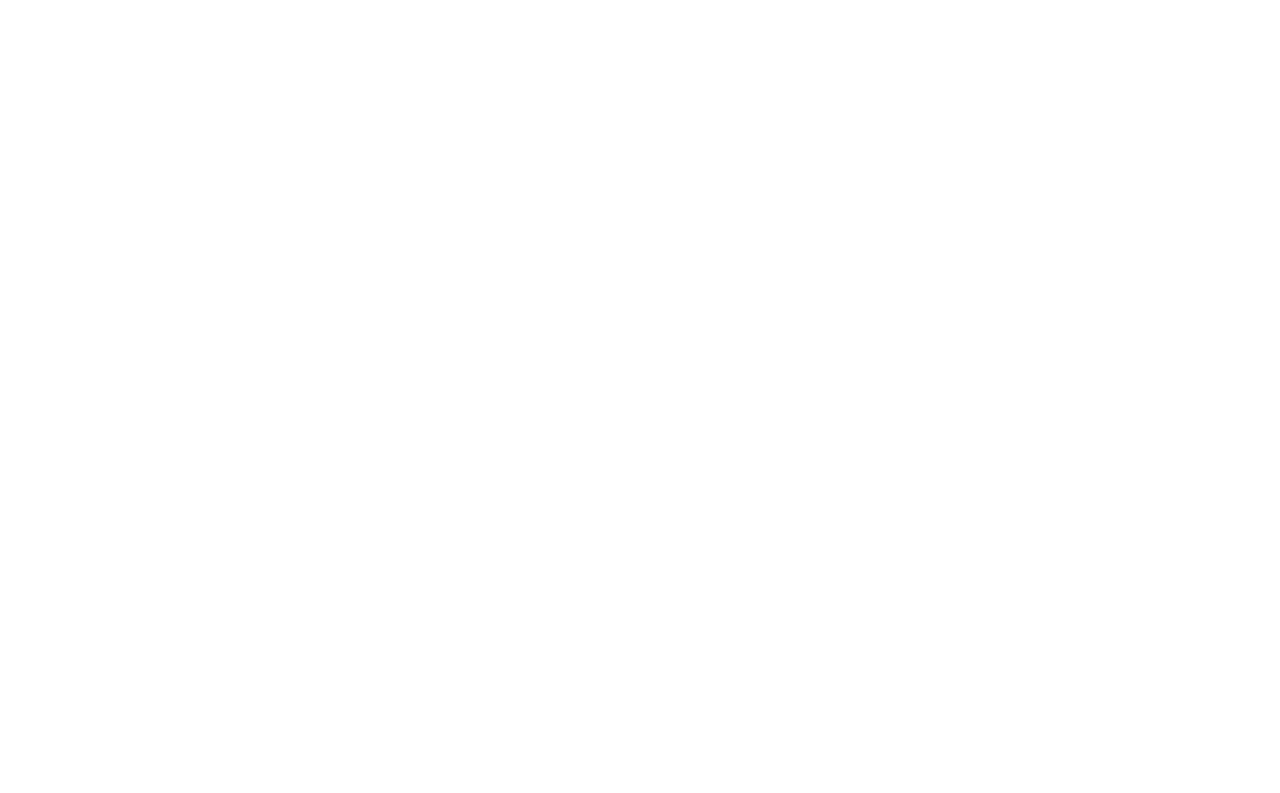
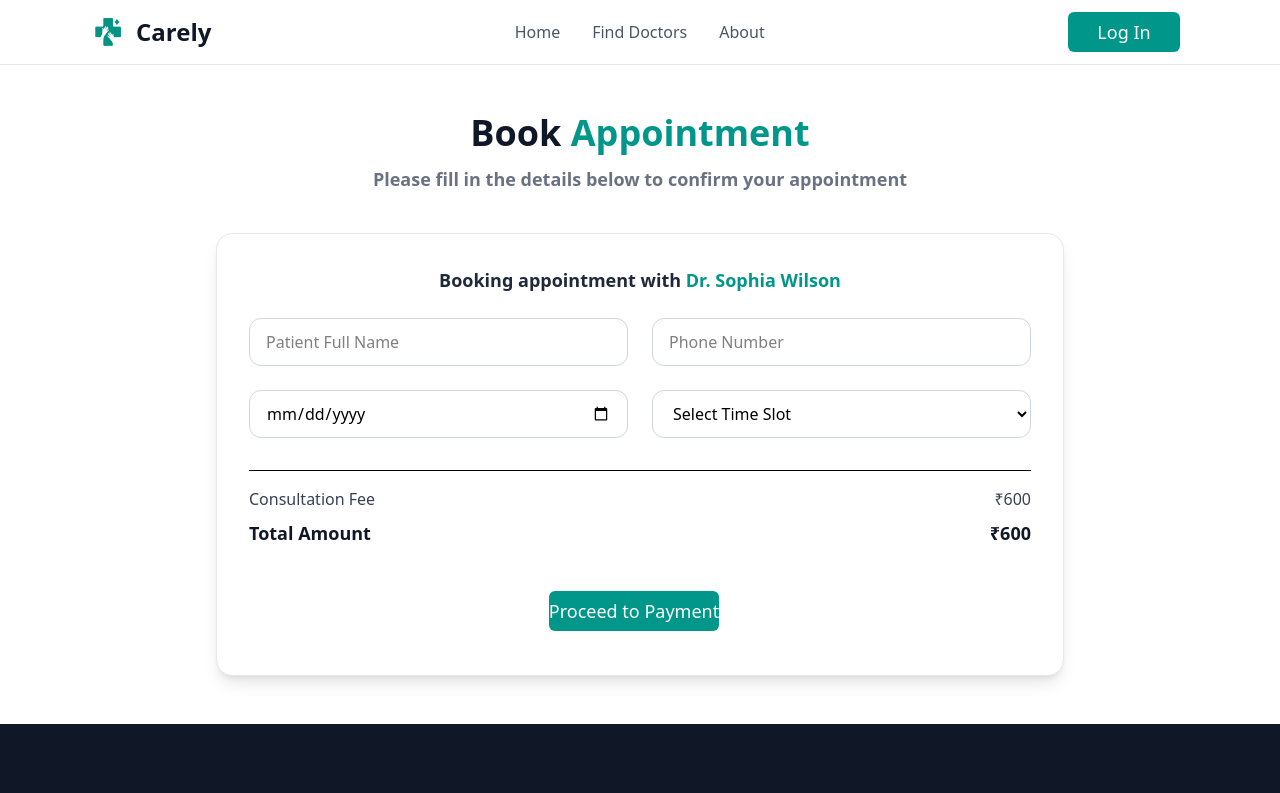
Before and after one commit to kajolsinghme/carely, a React (Vite) app in the folder frontend/: page /book/1 in a window 1280 px wide. Before the commit this address had no page. Shown: the top 793 px of the page. Built offline with nearby package versions, Linux system fonts and the light colour scheme.

Commit message:
feat: add BookAppointment page, integrate Button component, and update Doctors page for booking functionality

```diff
--- a/frontend/src/App.tsx
+++ b/frontend/src/App.tsx
@@ -2,6 +2,7 @@
 import HomePage from "./pages/HomePage";
 import Doctors from "./pages/Doctors";
 import About from "./pages/About";
+import BookAppointment from "./pages/BookAppointment";
 
 const App = () => {
   return (
@@ -9,6 +10,7 @@
       <Routes>
         <Route path="/" element={<HomePage />} />
         <Route path="/doctors" element={<Doctors />} />
+        <Route path="/book/:id" element={<BookAppointment />} />
         <Route path="/about" element={<About />} />
       </Routes>
     </Router>
--- a/frontend/src/components/ReusableButton.tsx
+++ b/frontend/src/components/Button.tsx
@@ -1,11 +1,11 @@
-type ReusableButtonProps = {
+type ButtonProps = {
   label: string;
   width?: number
   onClick: () => void;
   bgColor?: string;
 };
 
-const ReusableButton: React.FC<ReusableButtonProps> = ({ label, width=24, onClick }) => {
+const Button: React.FC<ButtonProps> = ({ label, width=28, onClick }) => {
   return (
     <div>
       <button
@@ -20,4 +20,4 @@
   );
 };
 
-export default ReusableButton;
+export default Button;
--- a/frontend/src/components/Hero.tsx
+++ b/frontend/src/components/Hero.tsx
@@ -1,4 +1,4 @@
-import ReusableButton from "./ReusableButton";
+import ReusableButton from "./Button";
 
 const Hero = () => {
   const handleFindDoctor = () => {
--- a/frontend/src/components/Navbar.tsx
+++ b/frontend/src/components/Navbar.tsx
@@ -1,5 +1,5 @@
 import { Link } from "react-router-dom";
-import ReusableButton from "./ReusableButton";
+import ReusableButton from "./Button";
 
 const Navbar = () => {
   const handleLogin = () => {
--- /dev/null
+++ b/frontend/src/pages/BookAppointment.tsx
@@ -0,0 +1,92 @@
+import Navbar from "../components/Navbar";
+import Footer from "../components/Footer";
+import Button from "../components/Button";
+import { useNavigate } from "react-router-dom";
+
+const BookAppointment = () => {
+  const navigate = useNavigate();
+  const consultationFee = 600;
+
+  return (
+    <>
+      <Navbar />
+
+      <div className="max-w-4xl mx-auto px-6 py-12">
+        {/* Header */}
+        <div className="text-center mb-10">
+          <h1 className="text-4xl font-extrabold text-gray-900">
+            Book <span className="text-teal-600">Appointment</span>
+          </h1>
+          <p className="text-gray-500 text-lg font-semibold mt-3">
+            Please fill in the details below to confirm your appointment
+          </p>
+        </div>
+
+        {/* Appointment Card */}
+        <div className="bg-white border border-gray-200 rounded-2xl shadow-lg p-8">
+          {/* Doctor Info */}
+          <div className="mb-6 text-center">
+            <p className="text-lg font-semibold text-gray-800">
+              Booking appointment with{" "}
+              <span className="text-teal-600">Dr. Sophia Wilson</span>
+            </p>
+          </div>
+
+          {/* Form */}
+          <div className="grid grid-cols-1 md:grid-cols-2 gap-6">
+            <input
+              type="text"
+              placeholder="Patient Full Name"
+              className="h-12 px-4 rounded-xl border border-gray-300 focus:ring-2 focus:ring-teal-500 outline-none"
+            />
+
+            <input
+              type="tel"
+              placeholder="Phone Number"
+              maxLength={10}
+              className="h-12 px-4 rounded-xl border border-gray-300 focus:ring-2 focus:ring-teal-500 outline-none"
+            />
+
+            <input
+              type="date"
+              className="h-12 px-4 rounded-xl border border-gray-300 focus:ring-2 focus:ring-teal-500 outline-none"
+            />
+
+            <select className="h-12 px-4 rounded-xl border border-gray-300 focus:ring-2 focus:ring-teal-500 outline-none">
+              <option value="">Select Time Slot</option>
+              <option>10:00 AM</option>
+              <option>11:00 AM</option>
+              <option>02:00 PM</option>
+            </select>
+          </div>
+
+          {/* Fee Summary */}
+          <div className="border-t pt-4 mt-8">
+            <div className="flex justify-between text-gray-700">
+              <span>Consultation Fee</span>
+              <span>₹{consultationFee}</span>
+            </div>
+
+            <div className="flex justify-between font-bold text-lg mt-2 text-gray-900">
+              <span>Total Amount</span>
+              <span>₹{consultationFee}</span>
+            </div>
+          </div>
+
+          {/* Action */}
+          <div className="mt-8 text-center">
+            <Button
+              label="Proceed to Payment"
+              width={96}
+              onClick={() => navigate("/payments")}
+            />
+          </div>
+        </div>
+      </div>
+
+      <Footer />
+    </>
+  );
+};
+
+export default BookAppointment;
--- a/frontend/src/pages/Doctors.tsx
+++ b/frontend/src/pages/Doctors.tsx
@@ -1,11 +1,13 @@
 import Navbar from "../components/Navbar";
 import Footer from "../components/Footer";
-import ReusableButton from "../components/ReusableButton";
+import { useNavigate } from "react-router-dom";
+import Button from "../components/Button";
 
 const Doctors = () => {
-  const handleBook = () => {
-    // Handle booking logic here
-    console.log("Book appointment");
+  const navigate = useNavigate();
+
+  const handleBook = (id: number) => {
+    navigate(`/book/${id}`);
   };
 
   const doctorsData = [
@@ -14,6 +16,7 @@
       name: "Sophia Wilson",
       specialty: "Cardiologist",
       experience: "10 years",
+      fees: "₹1000",
       availableToday: true,
       img: "https://randomuser.me/api/portraits/women/64.jpg",
     },
@@ -22,6 +25,7 @@
       name: "Robert Williams",
       specialty: "Neurologist",
       experience: "8 years",
+      fees: "₹500",
       availableToday: true,
       img: "https://randomuser.me/api/portraits/men/32.jpg",
     },
@@ -30,6 +34,7 @@
       name: "Amelia Jones",
       specialty: "Dermatologist",
       experience: "5 years",
+      fees: "₹800",
       availableToday: false,
       img: "https://randomuser.me/api/portraits/women/68.jpg",
     },
@@ -43,19 +48,21 @@
     },
     {
       id: 5,
-      name: "David Smith",
-      specialty: "Pediatrician",
-      experience: "7 years",
+      name: "Avid Roger",
+      specialty: "Orthopedist",
+      experience: "16 years",
+      fees: "₹1500",
       availableToday: true,
       img: "https://randomuser.me/api/portraits/men/34.jpg",
     },
     {
       id: 6,
-      name: "David Smith",
-      specialty: "Pediatrician",
-      experience: "7 years",
+      name: "Richie Gold",
+      specialty: "Orthodontist",
+      experience: "4 years",
+      fees: "₹500",
       availableToday: true,
-      img: "https://randomuser.me/api/portraits/men/24.jpg",
+      img: "https://randomuser.me/api/portraits/women/24.jpg",
     },
   ];
   return (
@@ -173,11 +180,16 @@
                 {doctor.experience} experience
               </p>
 
-              <div className="mt-3 w-full flex justify-center">
-                <ReusableButton
+              <p className="text-md text-gray-700 font-semibold mt-1">
+                Consultation Fees:{" "}
+                <span className="text-gray-800">{doctor.fees}</span>
+              </p>
+
+              <div className="mt-2 w-full flex justify-center">
+                <Button
                   label="Book Appointment"
-                  onClick={handleBook}
-                  width={44}
+                  onClick={() => handleBook(doctor.id)}
+                  width={48}
                 />
               </div>
             </div>
```
